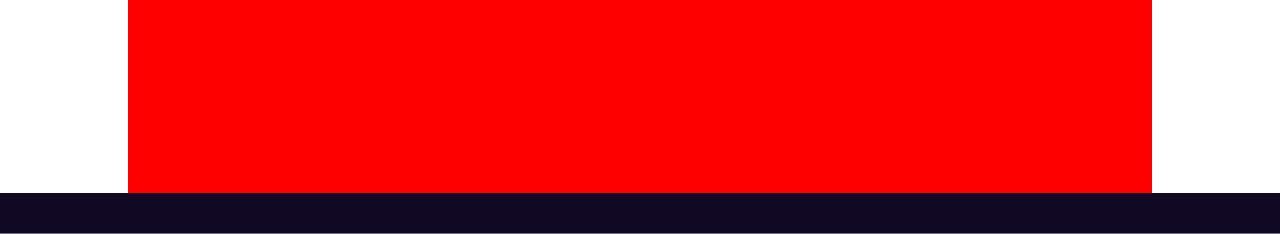
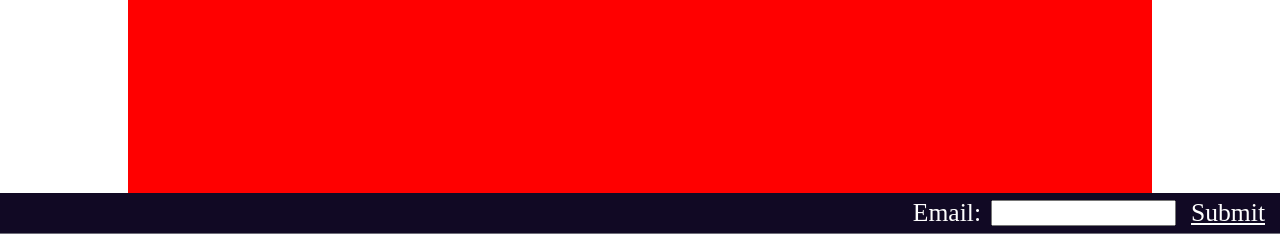
Before and after one commit to Ethan-OF/L3DTS-Web-Design, a PHP site: page /about.html in a window 1280 px wide. Shown: the part 566-800 px from the top of the page. Run offline with PHP 8.4, Linux system fonts and the light colour scheme.

Commit message:
Footer update
As per the Stakeholder's request, a footer bar has been added and improved to hold a newsletter signup. This will be to update any interested viewers about new photos and works.

To store emails, I'll incorporate a PHP database, storing the emails of any viewer who submits one.

```diff
--- a/Recources/core.css
+++ b/Recources/core.css
@@ -138,6 +138,11 @@
   line-height: 5vh;
 }
 
+.emailinput {
+  height: 50%;
+  align-self: center;
+}
+
 /*Page space to hold everything in pages other than the home page */
 
 .pagespace {
--- a/about.html
+++ b/about.html
@@ -43,8 +43,15 @@
         </div>
 
         <div class="navigation">
+
             <div class="navgroup"></div>
-            <div class="navgroup"></div>
+
+            <div class="navgroup" style="align-items: right; justify-content: right; display: flex;">
+                Email:
+                <input class="emailinput" type="text" id="name" name="name" style="margin-left: 10px;">
+
+                <div class="navbutton" style="margin-left: 10px; margin-right: 10px; text-decoration: underline;">Submit</div>
+            </div>
         </div>
         <!--[if lt IE 7]>
             <p class="browsehappy">You are using an <strong>outdated</strong> browser. Please <a href="#">upgrade your browser</a> to improve your experience.</p>
```
Also changed, not shown: gallery.html (+8 -1 lines), index.html (+8 -1 lines).
